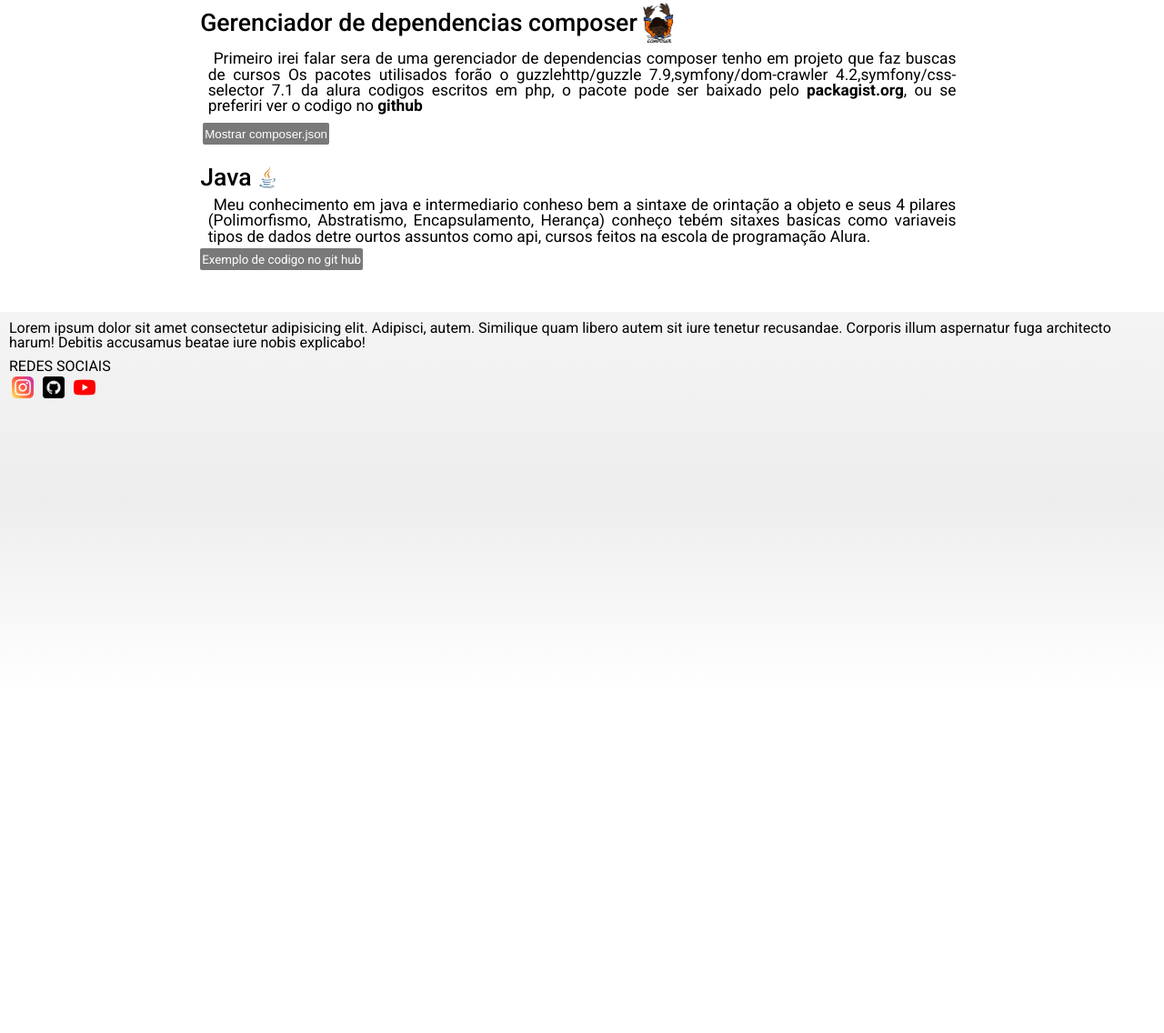
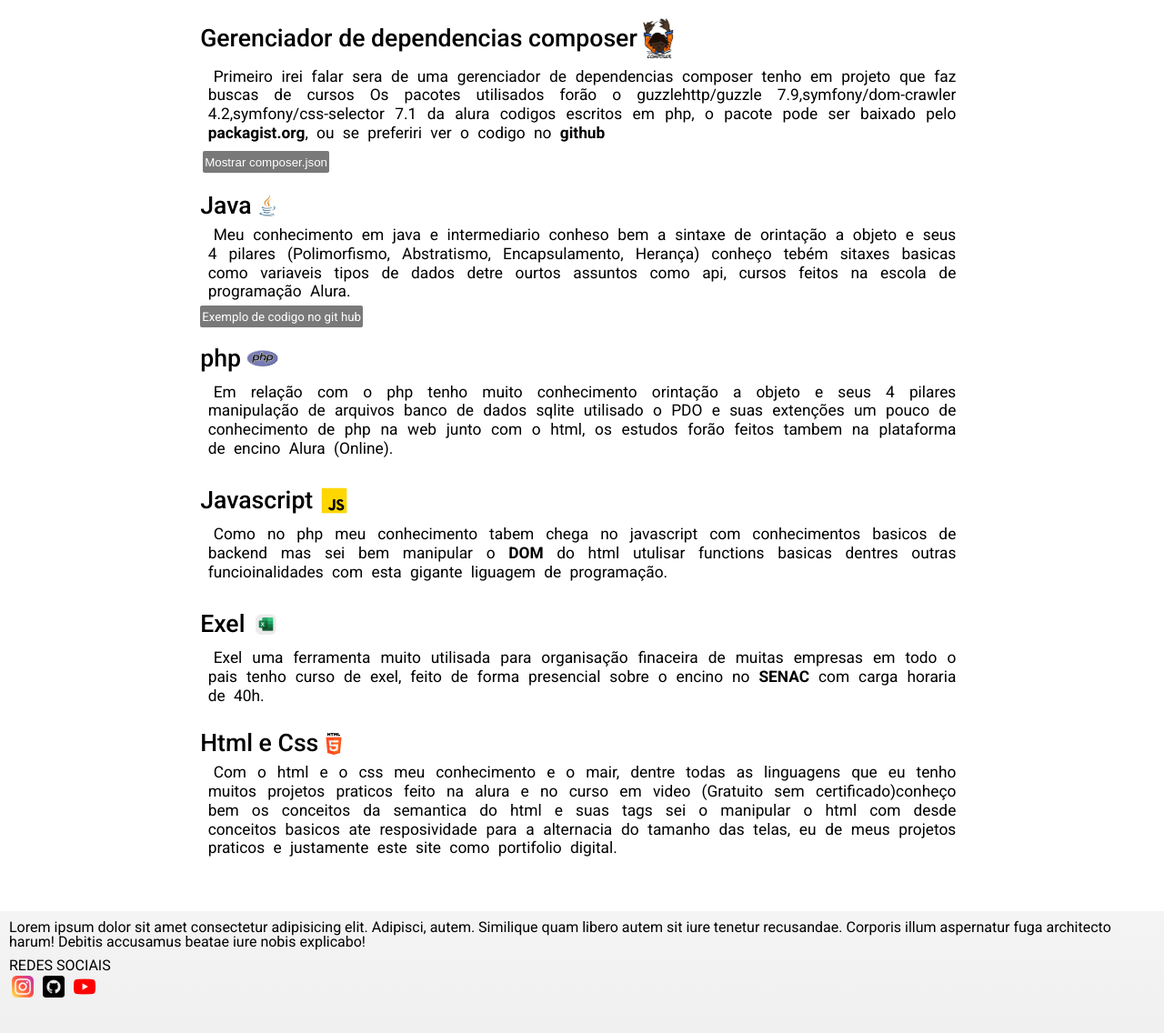
Before and after one commit to Jp-ctrl983/Portfolio, a plain HTML site: page index.html in a window 1280 px wide. Shown: the part 396-1532 px from the top of the page at 91% size. Before the commit the page ends 1159 px from the top, so only its background shows below. Drawn offline with nearby package versions, Linux system fonts and the light colour scheme.

Commit message:
Atualizei

```diff
--- a/index.html
+++ b/index.html
@@ -49,7 +49,7 @@
         </section>
 
         <h2 class="subtitulo">
-            Projetos
+            Projetos Praticos
         </h2>
 
         <section class="main_contain_filho sectionsClass" id="Projeto_composer">
@@ -139,6 +139,61 @@
         </section>
 
 
+        <section class="main_contain_filho sectionsClass">
+            <div class="main_icons">
+                <ul class="descricao">
+                    <li class="descricao_filho">php</li>
+                </ul>
+                <img src="img/php.webp" alt="Php" class="imgagens_icons">
+            </div>
+
+
+            <p class="mainParagrafos">
+                Em relação com o php tenho muito conhecimento orintação a objeto e seus 4 pilares
+                manipulação de arquivos banco de dados sqlite utilisado o PDO e suas extenções
+                um pouco de conhecimento de php na web junto com o html, os estudos forão feitos tambem na plataforma de encino Alura (Online).
+            </p>
+        </section>
+
+        <section class="main_contain_filho sectionsClass">
+            <div class="main_icons">
+                <ul class="descricao">
+                    <li class="descricao_filho">Javascript</li>
+                </ul>
+                <img src="img/javascript.png" alt="Javascript" class="imgagens_icons">
+            </div>
+
+            <p class="mainParagrafos">
+               Como no php meu conhecimento tabem chega no javascript com conhecimentos basicos de backend mas sei bem manipular o <span style="font-weight: bold;">DOM</span > do html utulisar functions basicas dentres outras funcioinalidades com esta gigante liguagem de programação.
+            </p>
+        </section>
+
+        <section class="main_contain_filho sectionsClass">
+            <div class="main_icons">
+                <ul class="descricao">
+                    <li class="descricao_filho">Exel</li>
+                </ul>
+                <img src="img/exel.webp" alt="Exel" class="imgagens_icons">
+            </div>
+
+            <p class="mainParagrafos">
+                Exel uma ferramenta muito utilisada para organisação finaceira de muitas empresas em todo o pais tenho curso de exel, feito de forma presencial sobre o encino no <span style="font-weight: bold; text-transform: uppercase;"><a href="https://www.to.senac.br/" target="_blank" class="links">senac</a></span> com carga horaria de 40h.
+            </p>
+        </section>
+
+        <section class="main_contain_filho sectionsClass">
+            <div class="main_icons">
+                <ul class="descricao">
+                    <li class="descricao_filho">Html e Css</li>
+                </ul>
+                <img src="img/html-5.png" alt="Html e Css" class="imgagens_icons icons_html">
+            </div>
+
+            <p class="mainParagrafos">
+                Com o html e o css meu conhecimento e o mair, dentre todas as linguagens que eu tenho muitos projetos praticos feito na alura e no curso em video (Gratuito sem certificado)conheço bem os conceitos da semantica do html e suas tags sei o manipular o html com
+                desde conceitos basicos ate resposividade para a alternacia do tamanho das telas, eu de meus projetos praticos e justamente este site como portifolio digital.
+            </p>
+        </section>
 
     </main>
 
@@ -154,4 +209,4 @@
     </footer>
     <script src="js/app.js"></script>
 </body>
-</html>
+</ht
--- a/style/corpo/main.css
+++ b/style/corpo/main.css
@@ -23,6 +23,8 @@
     margin: 1px;
     font-size: 10pt;
     text-indent: 6px;
+    word-spacing: 5px;
+    line-height: 1.2;
 }
 
 .subtitulo {
@@ -106,6 +108,12 @@
     width: 24px;
 }
 
+.icons_html {
+    width: 24px;
+}
+
+
+
 /*todas as demais midias*/
 /* Typical device breakpoints
 ---------------------------
```
Also changed, not shown: img/exel.webp (added), img/html-5.png (added), img/html5_16183594.png (deleted).
